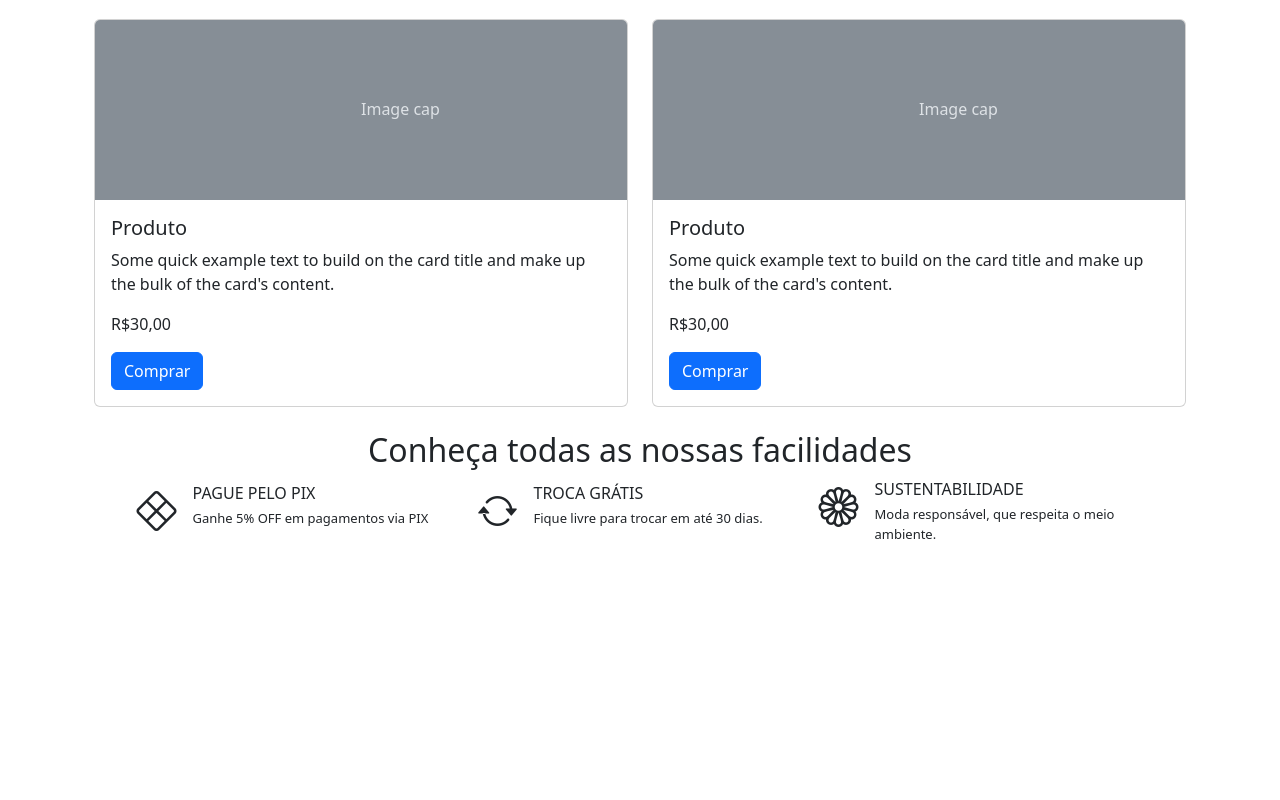
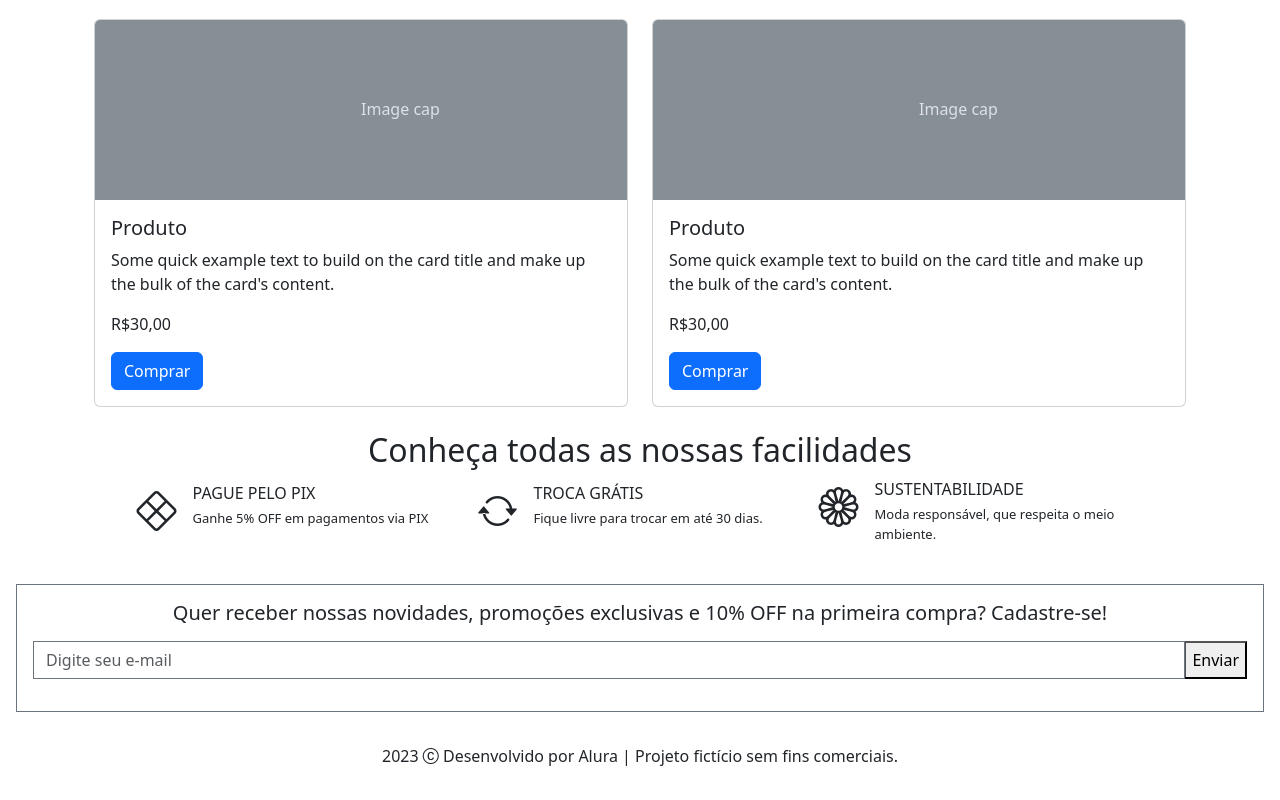
Before and after one commit to ViniciusLCarvalho/Bootstrap-landing-page, a plain HTML site: page index.html in a window 1280 px wide. Shown: the part 1856-2656 px from the top of the page. Before the commit the page ends 2424 px from the top, so only its background shows below. Drawn offline with nearby package versions, Linux system fonts and the light colour scheme.

Commit message:
Wireframe completado

```diff
--- a/index.html
+++ b/index.html
@@ -335,6 +335,19 @@
     </div>
   </section>
 
+  <form class="border border-secondary m-3 p-3 text-center">
+    <h5>Quer receber nossas novidades, promoções exclusivas e 10% OFF na primeira compra? Cadastre-se!</h5>
+    <div class="input-group my-3">
+      <input type="email" class="form-control border-secondary rounded-0" placeholder="Digite seu e-mail"
+        aria-label="Digite seu e-mail" araia-describedby="button-addon2" />
+      <button type="button" id="button-addon2">Enviar</button>
+    </div>
+  </form>
+
+<footer class="text-center">
+  <p class="py-3">2023 <i class="bi bi-c-circle"></i> Desenvolvido por Alura | Projeto fictício sem fins comerciais.</p>
+</footer>
+
   <script src="https://cdn.jsdelivr.net/npm/bootstrap@5.3.3/dist/js/bootstrap.bundle.min.js"
     integrity="sha384-YvpcrYf0tY3lHB60NNkmXc5s9fDVZLESaAA55NDzOxhy9GkcIdslK1eN7N6jIeHz" crossorigin="anonymous">
   </script>
```
